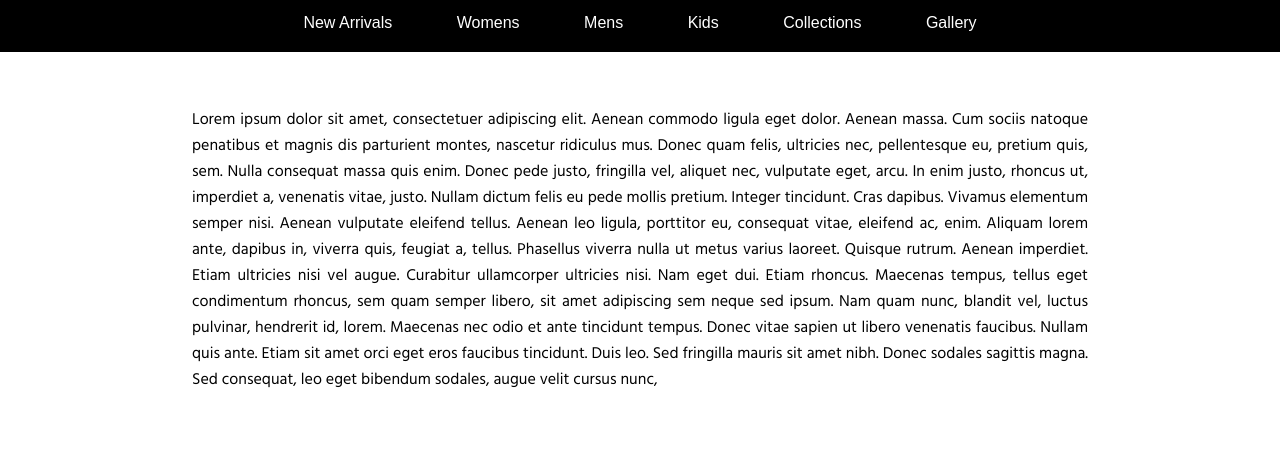
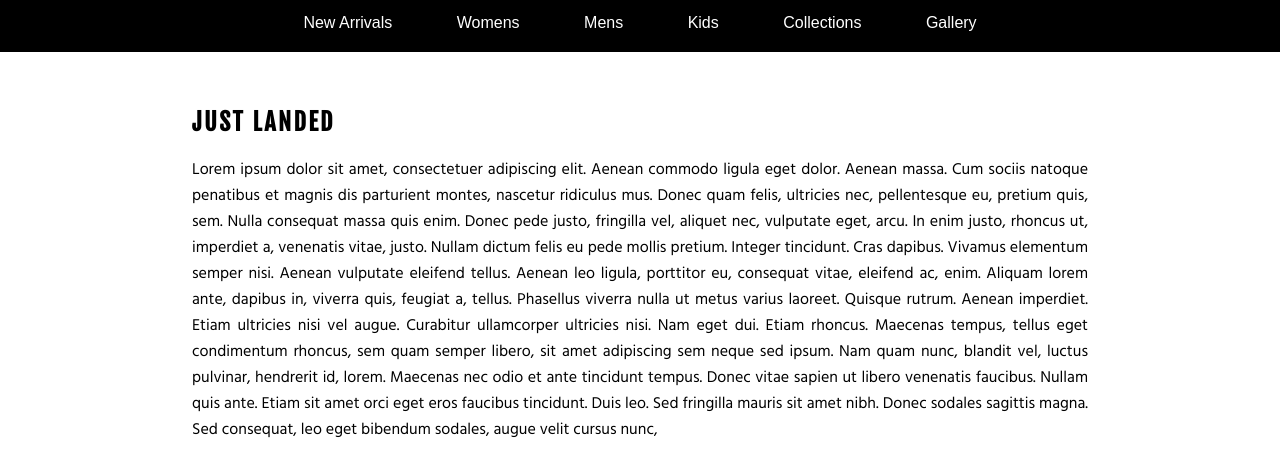
Before and after one commit to Reneshe/reneshe.github.io, a plain HTML site: page new-arrivals.html in a window 1280 px wide. Shown: the part 189-664 px from the top of the page. Drawn offline with Linux system fonts and the light colour scheme.

Commit message:
Added heading just landed

```diff
--- a/new-arrivals.html
+++ b/new-arrivals.html
@@ -39,6 +39,7 @@
 </header>
 
 <div id="main">
+	<h2>Just Landed</h2>
 	<p>Lorem ipsum dolor sit amet, consectetuer adipiscing elit. Aenean commodo ligula eget dolor. Aenean massa. Cum sociis natoque penatibus et magnis dis parturient montes, nascetur ridiculus mus. Donec quam felis, ultricies nec, pellentesque eu, pretium quis, sem. Nulla consequat massa quis enim. Donec pede justo, fringilla vel, aliquet nec, vulputate eget, arcu. In enim justo, rhoncus ut, imperdiet a, venenatis vitae, justo. Nullam dictum felis eu pede mollis pretium. Integer tincidunt. Cras dapibus. Vivamus elementum semper nisi. Aenean vulputate eleifend tellus. Aenean leo ligula, porttitor eu, consequat vitae, eleifend ac, enim. Aliquam lorem ante, dapibus in, viverra quis, feugiat a, tellus. Phasellus viverra nulla ut metus varius laoreet. Quisque rutrum. Aenean imperdiet. Etiam ultricies nisi vel augue. Curabitur ullamcorper ultricies nisi. Nam eget dui. Etiam rhoncus. Maecenas tempus, tellus eget condimentum rhoncus, sem quam semper libero, sit amet adipiscing sem neque sed ipsum. Nam quam nunc, blandit vel, luctus pulvinar, hendrerit id, lorem. Maecenas nec odio et ante tincidunt tempus. Donec vitae sapien ut libero venenatis faucibus. Nullam quis ante. Etiam sit amet orci eget eros faucibus tincidunt. Duis leo. Sed fringilla mauris sit amet nibh. Donec sodales sagittis magna. Sed consequat, leo eget bibendum sodales, augue velit cursus nunc,</p>
 </div>
 
```
